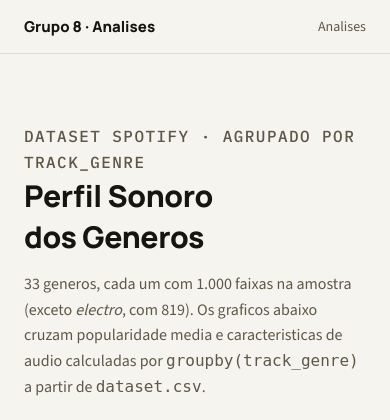
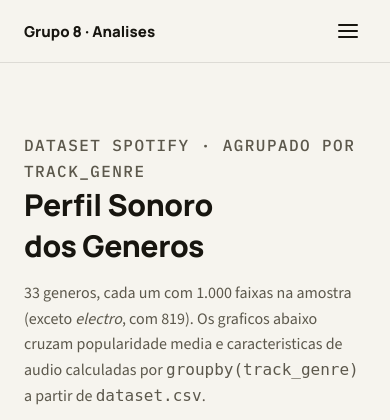
Before and after one commit to Lucas-AV/Grupo-8-ResIA, a Python web app: template site/templates/genero.html in a window 390 px wide. Shown: the top 420 px of the page. Run offline with Jinja, Linux system fonts and the light colour scheme; the template is opened without the code that fills it, so the values that code supplies are empty.

Commit message:
Add direct navigation links to every analysis page in the appbar
Nav goes from a single "Analises" link (back to the hub) to Inicio
+ one link per analysis page (Generos, Modo, Popularidade, Visao
Geral, Correlacoes, Mercado) — jump straight between pages without
detouring through index.html each time.

ANALYSES gains a short "nav" label per entry (distinct from the
longer card-grid "title") and is exposed to every template via
env.globals["nav_items"], so base.html's nav doesn't need every
render() call updated individually. Collapses into a toggle menu
below 760px.

Co-Authored-By: Claude Sonnet 5 <noreply@anthropic.com>

```diff
--- a/site/static/style.css
+++ b/site/static/style.css
@@ -68,6 +68,7 @@ body {
 .site-main { flex: 1; }
 
 .site-nav {
+  position: relative;
   display: flex;
   justify-content: space-between;
   align-items: center;
@@ -81,6 +82,15 @@ body {
   color: var(--ink);
   text-decoration: none;
   font-size: 15px;
+  flex-shrink: 0;
+}
+
+.site-nav-links {
+  display: flex;
+  align-items: center;
+  gap: 20px;
+  flex-wrap: wrap;
+  justify-content: flex-end;
 }
 
 .site-nav-link {
@@ -88,9 +98,53 @@ body {
   text-decoration: none;
   font-size: 14px;
   font-weight: 500;
+  white-space: nowrap;
 }
 
 .site-nav-link:hover { color: var(--accent-450); }
+
+.site-nav-toggle {
+  all: unset;
+  display: none;
+  flex-direction: column;
+  gap: 4px;
+  padding: 8px;
+  cursor: pointer;
+}
+
+.site-nav-toggle span {
+  width: 20px;
+  height: 2px;
+  background: var(--ink);
+  border-radius: 1px;
+}
+
+@media (max-width: 760px) {
+  .site-nav-toggle { display: flex; }
+
+  .site-nav-links {
+    display: none;
+    position: absolute;
+    top: 100%;
+    left: 0;
+    right: 0;
+    flex-direction: column;
+    align-items: flex-start;
+    gap: 2px;
+    padding: 8px 24px 18px;
+    background: var(--surface);
+    border-bottom: 1px solid var(--border);
+    box-shadow: 0 12px 24px rgba(0, 0, 0, 0.12);
+    z-index: 20;
+  }
+
+  .site-nav-links.open { display: flex; }
+
+  .site-nav-link {
+    width: 100%;
+    padding: 8px 0;
+  }
+}
 
 .site-footer {
   padding: 24px;
--- a/site/templates/base.html
+++ b/site/templates/base.html
@@ -13,8 +13,27 @@
 <div class="site">
   <nav class="site-nav">
     <a class="site-nav-brand" href="index.html">Grupo 8 &middot; Analises</a>
-    <a class="site-nav-link" href="index.html">Analises</a>
+    <button type="button" class="site-nav-toggle" data-nav-toggle aria-expanded="false" aria-controls="site-nav-links" aria-label="Abrir menu de navegacao">
+      <span></span><span></span><span></span>
+    </button>
+    <div class="site-nav-links" id="site-nav-links">
+      <a class="site-nav-link" href="index.html">Inicio</a>
+      {% for item in nav_items %}
+      <a class="site-nav-link" href="{{ item.href }}">{{ item.nav }}</a>
+      {% endfor %}
+    </div>
   </nav>
+  <script>
+    (function () {
+      var toggle = document.querySelector("[data-nav-toggle]");
+      var links = document.getElementById("site-nav-links");
+      if (!toggle || !links) return;
+      toggle.addEventListener("click", function () {
+        var open = links.classList.toggle("open");
+        toggle.setAttribute("aria-expanded", open ? "true" : "false");
+      });
+    })();
+  </script>
   <main class="site-main">
     {% block content %}{% endblock %}
   </main>
```
Also changed, not shown: site/build_site.py (+7 -0 lines).
